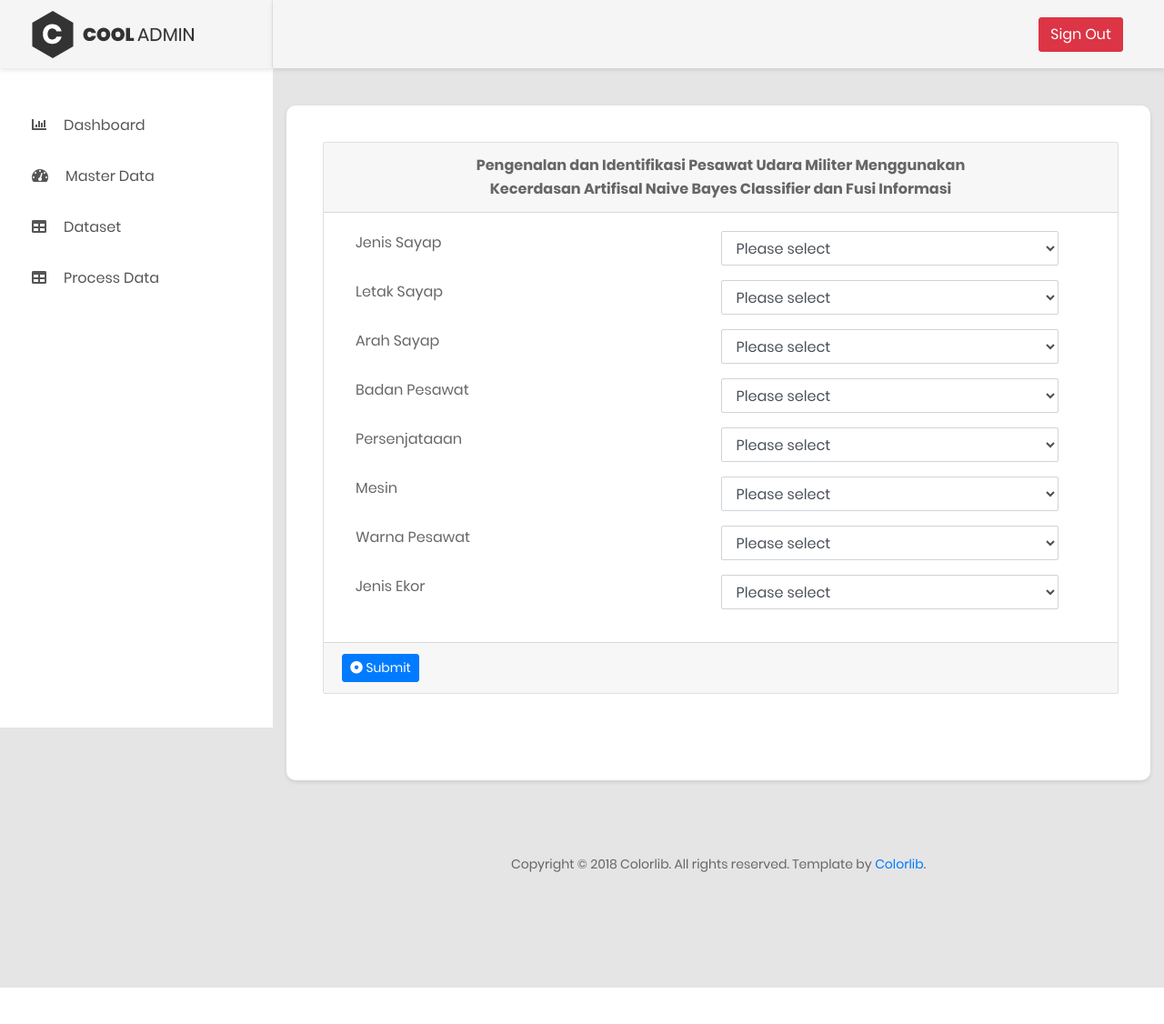
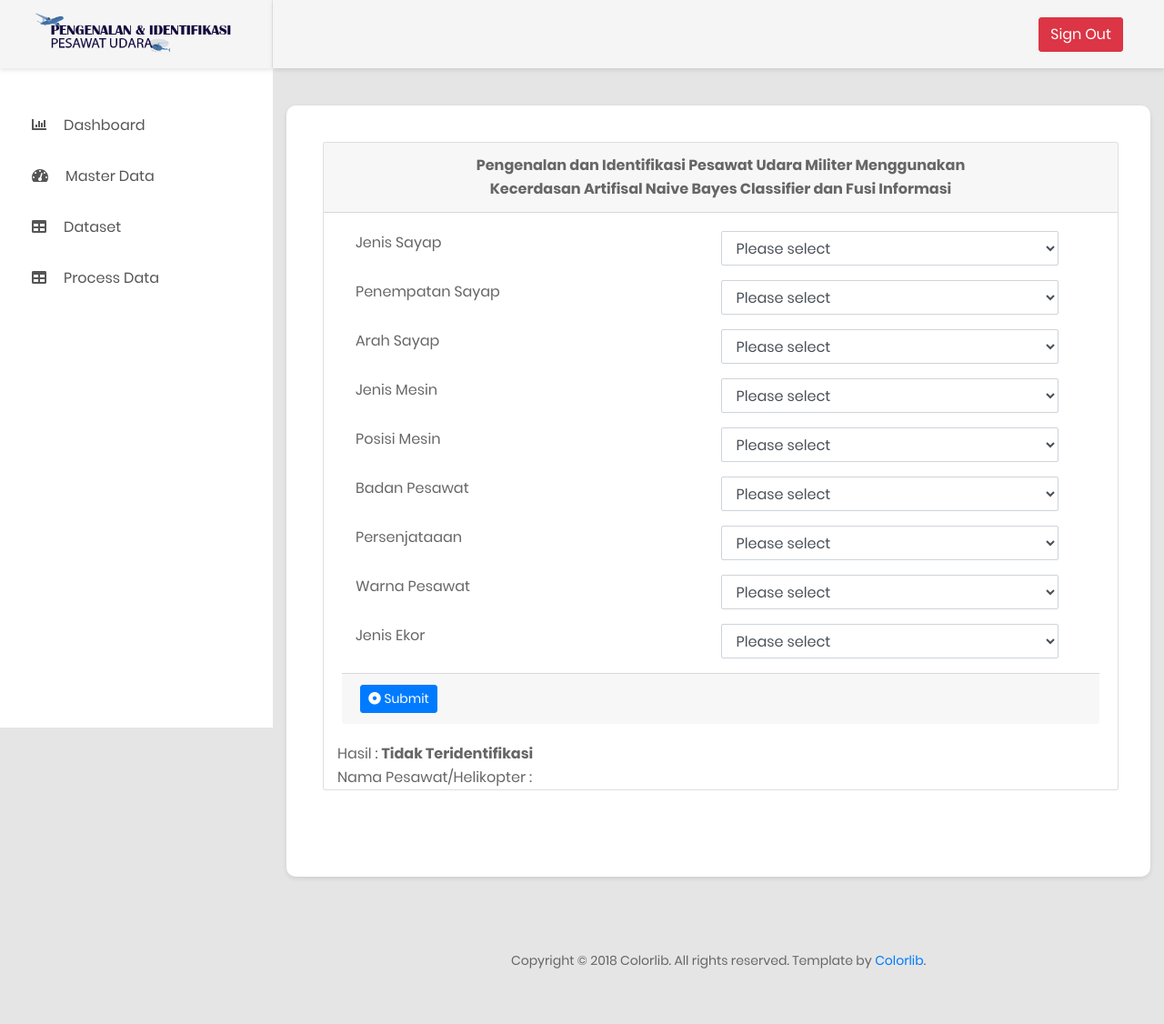
Before and after one commit to Yudhapradana/pesawatnb, a Flask app: page /index in a window 1280 px wide. Shown: the top 1126 px of the page at 91% size. Before the commit the page ends 1086 px from the top, so only its background shows below. Run offline with Flask 2, Linux system fonts and the light colour scheme; data comes from the database, SQL or seed files in the repository; some libraries are stand-ins or nearby versions; some web fonts are replaced.

Commit message:
done, kurang keterangan

```diff
--- a/app/routes.py
+++ b/app/routes.py
@@ -1,4 +1,4 @@
-import csv, os, pandas as pd
+import csv, os, pandas as pd, numpy as np
 from werkzeug.utils import secure_filename
 from app import app
 from flask import render_template, request, redirect, url_for, flash, jsonify, session
@@ -38,7 +38,7 @@
     t = (username, password)
     cursor.execute(sql, t)
     result = cursor.fetchall()
-    conn.close
+    conn.close()
     return result
 
 @app.route('/logout')
@@ -50,7 +50,7 @@
 
 # ================================================
 # route untuk halaman dashboard
-@app.route('/index')
+@app.route('/index', methods=["GET", "POST"])
 def index():
     conn = mysql.connect()
     cursor = conn.cursor()
@@ -86,8 +86,89 @@
     cursor.execute(sql)
     ekor = cursor.fetchall()
 
+    sql = "SELECT tbl_spesifik.id_spesifik, tbl_spesifik.spesifik FROM tbl_spesifik INNER JOIN tbl_karakteristik ON tbl_karakteristik.id=tbl_spesifik.id_karakteristik WHERE tbl_karakteristik.name='Posisi Mesin'"
+    cursor.execute(sql)
+    posisi = cursor.fetchall()
+    datapxp = []
+    datapesawat = []
+    if request.method == 'POST':
+        jenis_sayap = request.form['jenis_sayap']
+        letak_sayap = request.form['letak_sayap']
+        arah_sayap = request.form['arah_sayap']
+        jenis_mesin = request.form['jenis_mesin']
+        posisi_mesin = request.form['posisi_mesin']
+        badan_pesawat = request.form['badan_pesawat']
+        persenjataan = request.form['persenjataan']
+        warna_pesawat = request.form['warna_pesawat']
+        jenis_ekor = request.form['jenis_ekor']
+        dataArray = [jenis_sayap, letak_sayap, arah_sayap, jenis_mesin, posisi_mesin, badan_pesawat, persenjataan,
+                     warna_pesawat, jenis_ekor]
+        bitArray = []
+        for row in dataArray:
+            sql = "SELECT bit_spesifik FROM tbl_spesifik WHERE id_spesifik=%s"
+            t = (str(row))
+            cursor.execute(sql, t)
+            result = cursor.fetchone()
+            bit = str(result).replace("'", "").replace("(", "").replace(")", "").replace(",", "")
+            bitArray.append(bit)
+        arr = np.array(bitArray)
+        newarr = arr.reshape(-1)
+        count = len(newarr[0])
+        a = xor(newarr[0], newarr[1], count)
+        a = xor(a, newarr[2], count)
+        a = xor(a, newarr[3], count)
+        a = xor(a, newarr[4], count)
+        a = xor(a, newarr[5], count)
+        a = xor(a, newarr[6], count)
+        a = xor(a, newarr[7], count)
+        a = xor(a, newarr[8], count)
+        sql = "SELECT * FROM tbl_jenis_pesawat"
+        cursor.execute(sql)
+        jenispesawat = cursor.fetchall()
+        arraypx = []
+        for row in jenispesawat:
+            sql = "SELECT jumlah_fusi FROM tbl_process INNER JOIN tbl_pesawat ON tbl_pesawat.id=tbl_process.id_pesawat INNER JOIN tbl_jenis_pesawat ON tbl_jenis_pesawat.id_jenis_pesawat=tbl_pesawat.id_jenis_pesawat WHERE fusi_informasi=%s AND tbl_jenis_pesawat.nama_jenis_pesawat=%s"
+            t = (str(a), row[1])
+            cursor.execute(sql, t)
+            countfusi = cursor.fetchone()
+            countfusi = str(countfusi).replace("(", "").replace(")", "").replace(",", "")
+            arraypx.append((row[1], countfusi))
+        sql = "SELECT tbl_jenis_pesawat.nama_jenis_pesawat, COUNT(tbl_pesawat.id_jenis_pesawat) FROM `tbl_pesawat` " \
+              "INNER JOIN tbl_jenis_pesawat ON tbl_jenis_pesawat.id_jenis_pesawat=tbl_pesawat.id_jenis_pesawat GROUP BY tbl_pesawat.id_jenis_pesawat"
+        cursor.execute(sql)
+        countjenis = cursor.fetchall()
+        valpx = []
+        for row in arraypx:
+            for rows in countjenis:
+                if row[0] == rows[0]:
+                    if row[1] == 'None':
+                        value = 0
+                        valpx.append((row[0], value))
+                    else:
+                        value = float(int(row[1]) / int(rows[1]))
+                        valpx.append((row[0], value))
+        sql = "SELECT * FROM tbl_pesawat"
+        cursor.execute(sql)
+        pesawat = cursor.fetchall()
+        countdataset = len(pesawat)
+        valtopxp = []
+        for row in valpx:
+            for rows in countjenis:
+                if row[0] == rows[0]:
+                    # print(row[1])
+                    # print(rows[1])
+                    # print(countdataset)
+                    # print(float(rows[1]/countdataset))
+                    value = float(row[1] * (float(rows[1] / countdataset)))
+                    if value != 0:
+                        valtopxp.append((row[0], value))
+        datapxp.append(max(valtopxp))
+        sql = "SELECT nama_pesawat FROM tbl_pesawat INNER JOIN tbl_process ON tbl_process.id_pesawat=tbl_pesawat.id WHERE tbl_process.fusi_informasi=%s"
+        t = (a)
+        cursor.execute(sql, t)
+        datapesawat = cursor.fetchall()
     conn.close()
-    return render_template('index.html', jenis=jenis, letak=letak, arah=arah, badan=badan, persenjataan=persenjataan, mesin=mesin, warna=warna, ekor=ekor)
+    return render_template('index.html', jenis=jenis, letak=letak, arah=arah, badan=badan, persenjataan=persenjataan, mesin=mesin, warna=warna, ekor=ekor, posisi=posisi, data=datapxp, datapesawat=datapesawat)
 
 # ================================================
 #route untuk halaman jenis pesawat
@@ -345,7 +426,6 @@
           "INNER JOIN tbl_karakteristik as r ON r.id=a.id_karakteristik"
     cursor.execute(sql)
     result = cursor.fetchall()
-    print(result)
     conn.close()
     res = []
     for row in result:
@@ -531,11 +611,13 @@
     arrayres = []
     if len(tblprocess) != len(tblpesawat):
         sql = "SELECT p.id, nama_pesawat, j.nama_jenis_pesawat, a.bit_spesifik as jenis_sayap, b.bit_spesifik as jenis_penempatan_sayap, " \
-              "d.bit_spesifik as arah_sayap, e.bit_spesifik as jenis_mesin, h.bit_spesifik as badan_pesawat, m.bit_spesifik as persenjataan, " \
+              "d.bit_spesifik as arah_sayap, e.bit_spesifik as jenis_mesin, x.bit_spesifik as posisi_mesin, h.bit_spesifik as badan_pesawat, y.bit_spesifik as jenis_ekor, " \
+              "m.bit_spesifik as persenjataan, " \
               "n.bit_spesifik as warna, r.name FROM tbl_pesawat as p INNER JOIN tbl_jenis_pesawat as j ON p.id_jenis_pesawat=j.id_jenis_pesawat " \
               "INNER JOIN tbl_spesifik as a ON a.id_spesifik=p.id_jenis_sayap INNER JOIN tbl_spesifik as b ON b.id_spesifik=p.id_jenis_penempatan_sayap " \
               "INNER JOIN tbl_spesifik as d ON d.id_spesifik=p.id_arah_sayap INNER JOIN tbl_spesifik as e ON e.id_spesifik=p.id_jenis_mesin " \
               "INNER JOIN tbl_spesifik as h ON h.id_spesifik=p.id_badan_pesawat INNER JOIN tbl_spesifik as m ON m.id_spesifik=p.id_persenjataan " \
+              "INNER JOIN tbl_spesifik as x ON x.id_spesifik=p.id_posisi_mesin INNER JOIN tbl_spesifik as y ON y.id_spesifik=p.id_jenis_ekor "\
               "INNER JOIN tbl_spesifik as n ON n.id_spesifik=p.id_warna INNER JOIN tbl_karakteristik as r ON r.id=a.id_karakteristik"
         cursor.execute(sql)
         result = cursor.fetchall()
@@ -548,6 +630,8 @@
             a = xor(a, row[7], count)
             a = xor(a, row[8], count)
             a = xor(a, row[9], count)
+            a = xor(a, row[10], count)
+            a = xor(a, row[11], count)
             res.append((row[0], row[2], a))
         listfusi = []
         for row in res:
--- a/app/templates/dataset.html
+++ b/app/templates/dataset.html
@@ -18,7 +18,7 @@
                         </div>
                         <div class="au-card-inner">
                             <div class="table-responsive">
-                                <table id="tbl_dataset" class="table table-borderless table-striped table-earning">
+                                <table id="tbl_dataset" class="table table-borderless table-striped table-earning" style="width:100%">
 
                                 </table>
                             </div>
--- a/app/templates/index.html
+++ b/app/templates/index.html
@@ -19,7 +19,7 @@
                                         Kecerdasan Artifisal Naive Bayes Classifier dan Fusi Informasi</strong></center>
                                 </div>
                                 <div class="card-body card-block">
-                                    <form action="" method="post" class="">
+                                    <form action="{{ url_for('index') }}" method="POST" class="">
                                         <div class="col-12 row">
                                             <div class="col-6 form-group">
                                                 <label for="jenis_sayap" class=" form-control-label">Jenis Sayap</label>
@@ -35,7 +35,7 @@
                                         </div>
                                         <div class="col-12 row">
                                             <div class="col-6 form-group">
-                                                <label for="letak_sayap" class=" form-control-label">Letak Sayap</label>
+                                                <label for="letak_sayap" class=" form-control-label">Penempatan Sayap</label>
                                             </div>
                                             <div class="col-6 form-group">
                                                 <select name="letak_sayap" id="letak_sayap" class="form-control">
@@ -54,6 +54,32 @@
                                                 <select name="arah_sayap" id="arah_sayap" class="form-control">
                                                     <option value="0" hidden>Please select</option>
                                                     {% for row in arah: %}
+                                                    <option value="{{ row.0 }}">{{ row.1 }}</option>
+                                                    {% endfor %}
+                                                </select>
+                                            </div>
+                                        </div>
+                                        <div class="col-12 row">
+                                            <div class="col-6 form-group">
+                                                <label for="jenis_mesin" class=" form-control-label">Jenis Mesin</label>
+                                            </div>
+                                            <div class="col-6 form-group">
+                                                <select name="jenis_mesin" id="jenis_mesin" class="form-control">
+                                                    <option value="0" hidden>Please select</option>
+                                                    {% for row in mesin: %}
+                                                    <option value="{{ row.0 }}">{{ row.1 }}</option>
+                                                    {% endfor %}
+                                                </select>
+                                            </div>
+                                        </div>
+                                        <div class="col-12 row">
+                                            <div class="col-6 form-group">
+                                                <label for="posisi_mesin" class=" form-control-label">Posisi Mesin</label>
+                                            </div>
+                                            <div class="col-6 form-group">
+                                                <select name="posisi_mesin" id="posisi_mesin" class="form-control">
+                                                    <option value="0" hidden>Please select</option>
+                                                    {% for row in posisi: %}
                                                     <option value="{{ row.0 }}">{{ row.1 }}</option>
                                                     {% endfor %}
                                                 </select>
@@ -87,19 +113,6 @@
                                         </div>
                                         <div class="col-12 row">
                                             <div class="col-6 form-group">
-                                                <label for="mesin" class=" form-control-label">Mesin</label>
-                                            </div>
-                                            <div class="col-6 form-group">
-                                                <select name="mesin" id="mesin" class="form-control">
-                                                    <option value="0" hidden>Please select</option>
-                                                    {% for row in mesin: %}
-                                                    <option value="{{ row.0 }}">{{ row.1 }}</option>
-                                                    {% endfor %}
-                                                </select>
-                                            </div>
-                                        </div>
-                                        <div class="col-12 row">
-                                            <div class="col-6 form-group">
                                                 <label for="warna_pesawat" class=" form-control-label">Warna Pesawat</label>
                                             </div>
                                             <div class="col-6 form-group">
@@ -124,12 +137,20 @@
                                                 </select>
                                             </div>
                                         </div>
+                                        <div class="card-footer">
+                                            <button type="submit" class="btn btn-primary btn-sm">
+                                                <i class="fa fa-dot-circle-o"></i> Submit
+                                            </button>
+                                        </div>
                                     </form>
                                 </div>
-                                <div class="card-footer">
-                                    <button type="submit" class="btn btn-primary btn-sm">
-                                        <i class="fa fa-dot-circle-o"></i> Submit
-                                    </button>
+                                <div class="container">
+                                    <p>Hasil : <b>{{ "Teridentifikasi" if data else "Tidak Teridentifikasi" }}</b></p>
+                                    {% for row in data%}
+                                    <p>Jenis : <b>{{ row.0 }}</b> </p>
+                                    <p>Value : <b>{{ row.1 }}</b> </p>
+                                    {% endfor %}
+                                    <p>Nama Pesawat/Helikopter : {% for row in datapesawat%} <b>{{ row.0 }}</b>, {% endfor %}</p>
                                 </div>
                             </div>
                         </div>
--- a/app/templates/layout.html
+++ b/app/templates/layout.html
@@ -24,7 +24,7 @@
     <!-- Datatable-->
     <link href="https://cdnjs.cloudflare.com/ajax/libs/twitter-bootstrap/4.5.2/css/bootstrap.css" rel="stylesheet" media="all">
     <link href="https://cdn.datatables.net/1.10.24/css/dataTables.bootstrap4.min.css" rel="stylesheet" media="all">
-
+    <link href="https://cdn.datatables.net/fixedcolumns/3.3.2/css/fixedColumns.dataTables.min.css" rel="stylesheet" media="all">
     <!-- Vendor CSS-->
     <link href="{{ url_for('static', filename='vendor/animsition/animsition.min.css')}}" rel="stylesheet" media="all">
     <link href="{{ url_for('static', filename='vendor/bootstrap-progressbar/bootstrap-progressbar-3.3.4.min.css')}}" rel="stylesheet" media="all">
@@ -56,7 +56,7 @@
     <aside class="menu-sidebar d-none d-lg-block">
         <div class="logo">
             <a href="#">
-                <img src="{{ url_for('static', filename='images/icon/logo.png')}}" alt="Cool Admin" />
+                <img src="{{ url_for('static', filename='images/icon/logoweb.png')}}" alt="Cool Admin" />
             </a>
         </div>
         <div class="menu-sidebar__content js-scrollbar1">
--- a/app/templates/login.html
+++ b/app/templates/login.html
@@ -57,7 +57,7 @@
                         {% endif %}
                         <div class="login-logo">
                             <a href="#">
-                                <img src="{{ url_for('static', filename='images/icon/logo.png') }}" alt="CoolAdmin">
+                                <img src="{{ url_for('static', filename='images/icon/logoweb.png') }}" alt="CoolAdmin">
                             </a>
                         </div>
                         <div class="login-form">
--- a/app/templates/process.html
+++ b/app/templates/process.html
@@ -83,7 +83,7 @@
                         'data' : "jumlah_fusi"
                     },
                     {
-                        'title' : "Naive Bayes",
+                        'title' : "P(X|CI)",
                         'data' : "naive_bayes"
                     },
              ],
```
Also changed, not shown: app/static/images/icon/logoo.png (added), app/static/images/icon/logoweb.png (added), 1 other file.
